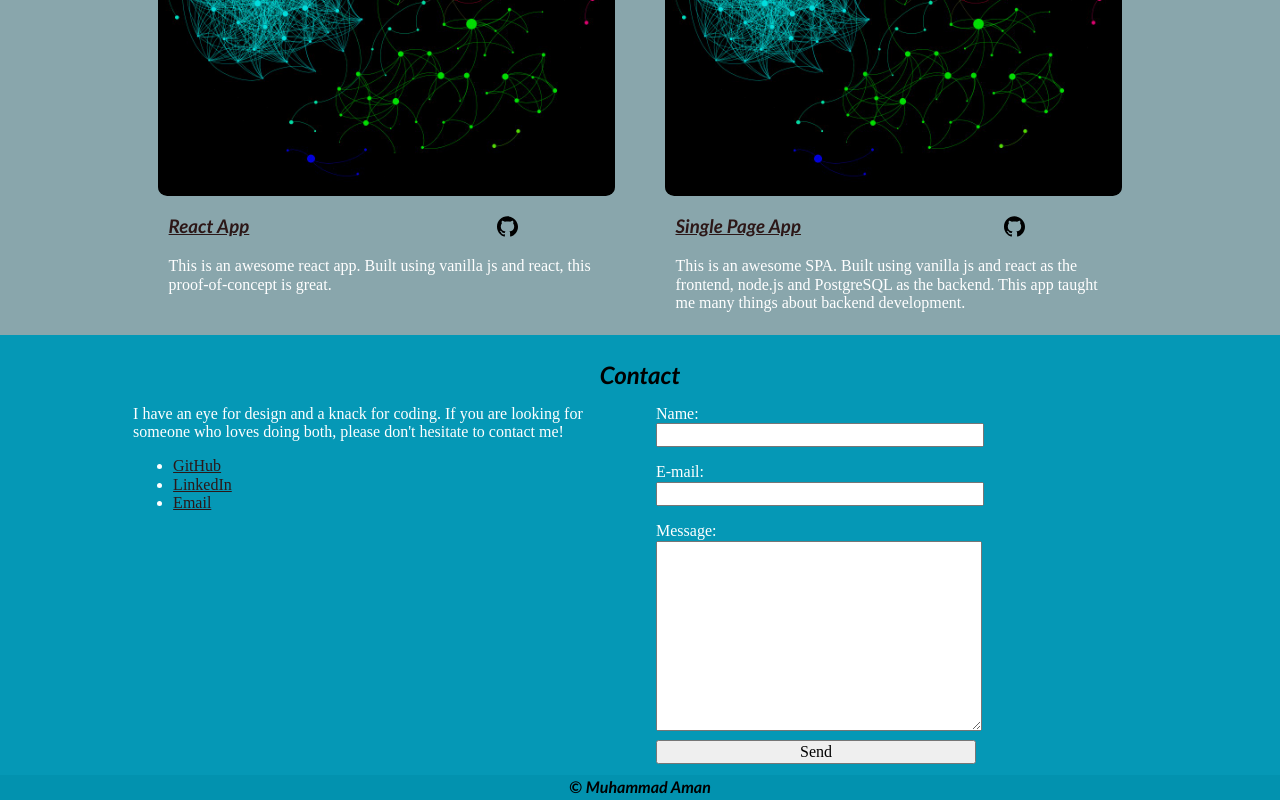
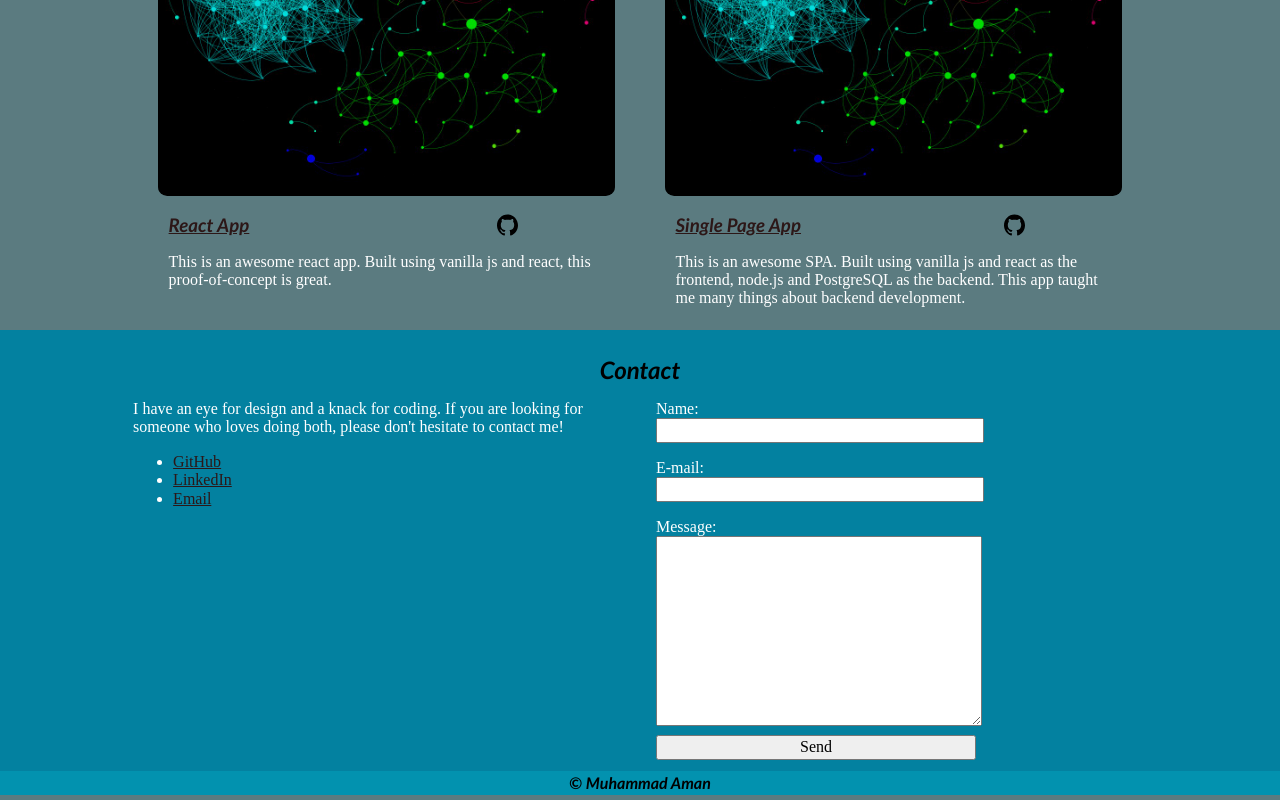
Before and after one commit to maman0022/maman0022.github.io, a plain HTML site: page index.html in a window 1280 px wide. Shown: the part 1080-1880 px from the top of the page. Drawn offline with nearby package versions, Linux system fonts and the light colour scheme.

Commit message:
first revision

```diff
--- a/index.html
+++ b/index.html
@@ -32,11 +32,11 @@
   </header>
 
   <main>
-    <article>
     <section id="intro">
       <div class="group">
         <div class="item">
-            <img src="./images/background.jpg" alt="">
+          <img src="./images/background.jpg"
+            alt="spinning circular image with black background and white smoke in the foreground">
         </div>
         <div class="item">
           <h2>Hi, I'm Muhammad</h2>
@@ -80,30 +80,27 @@
       <h2>Projects</h2>
       <div class="group">
         <div class="item">
-            <img src="./images/networked.jpg">
+          <img src="./images/networked.jpg" alt="placeholder image for future project screenshot">
           <div class="align-with-image">
-              <h3 class="left-align">
             <div class="project-title">
-                  <a href="https://example.com" target="_blank" class="project-title-header">React App</a>
-                  <a href="https://github.com/maman0022" target="_blank"><img class="github-logo"
-                      src='./images/github.svg'></img></a>
+              <h3 class="project-title-header left-align"><a href="https://example.com" target="_blank">React App</a>
+              </h3>
+              <a href="https://github.com/maman0022/shopping-list" target="_blank"><img class="github-logo"
+                  src='./images/github.svg' alt="github logo with link that navigates to this projects github page"></a>
             </div>
-              </h3>
             <p>This is an awesome react app. Built using vanilla js and react, this proof-of-concept is
               great.</p>
           </div>
         </div>
         <div class="item">
-            <img src="./images/networked.jpg">
+          <img src="./images/networked.jpg" alt="placeholder image for future project screenshot">
           <div class="align-with-image">
-              <h3 class="left-align">
             <div class="project-title">
-                  <a href="https://example.com" target="_blank" class="project-title-header">Single Page
-                    App</a>
-                  <a href="https://github.com/maman0022" target="_blank"><img class="github-logo"
-                      src='./images/github.svg'></img></a>
+              <h3 class="project-title-header left-align"><a href="https://example.com" target="_blank">Single Page
+                  App</a></h3>
+              <a href="https://github.com/maman0022/maman0022.github.io" target="_blank"><img class="github-logo"
+                  src='./images/github.svg' alt="github logo with link that navigates to this projects github page"></a>
             </div>
-              </h3>
             <p>This is an awesome SPA. Built using vanilla js and react as the frontend, node.js and
               PostgreSQL as the backend. This app taught me many things about backend development.</p>
           </div>
@@ -140,13 +137,12 @@
         </div>
       </div>
     </section>
-    </article>
   </main>
   <!-- Footer -->
   <footer>
-    <h4 class="zero-margin">
+    <p class="zero-margin">
       &copy; Muhammad Aman
-    </h4>
+    </p>
   </footer>
 </body>
 
--- a/style.css
+++ b/style.css
@@ -1,7 +1,7 @@
 body {
   /* make body margin 0 to make sure no gaps in layout & add color */
   margin: 0;
-  background: rgb(137, 166, 172);
+  background: #5B7B80;
 }
 
 p, ul, ol, li {
@@ -17,7 +17,13 @@ header, footer {
   border-color: #0292af;
 }
 
-h1, h2, h3, h4 {
+footer>p {
+  font-size: 1em;
+  font-weight: bold;
+  color: #000;
+}
+
+h1, h2, h3, h4, footer>p {
   /* adjust font & alignment of headers */
   text-align: center;
   font-family: 'Gill Sans', 'Gill Sans MT', Calibri, 'Trebuchet MS', sans-serif;
@@ -56,16 +62,18 @@ img {
 }
 
 .github-logo {
-  height: 1.25em;
+  height: 1.5em;
 }
 
 .project-title {
   display: flex;
   align-items: center;
+  align-items: flex-end;
 }
 
 .project-title-header {
   flex-basis: 75%;
+  margin-bottom: 0;
 }
 
 .zero-bottom-margin {
@@ -105,7 +113,7 @@ a:active {
 }
 
 .bg-contrast {
-  background-color: #0598b6;
+  background-color: #0381A0;
 }
 
 .left-align {
```
Lines whose indentation alone changed are shown as unchanged.
